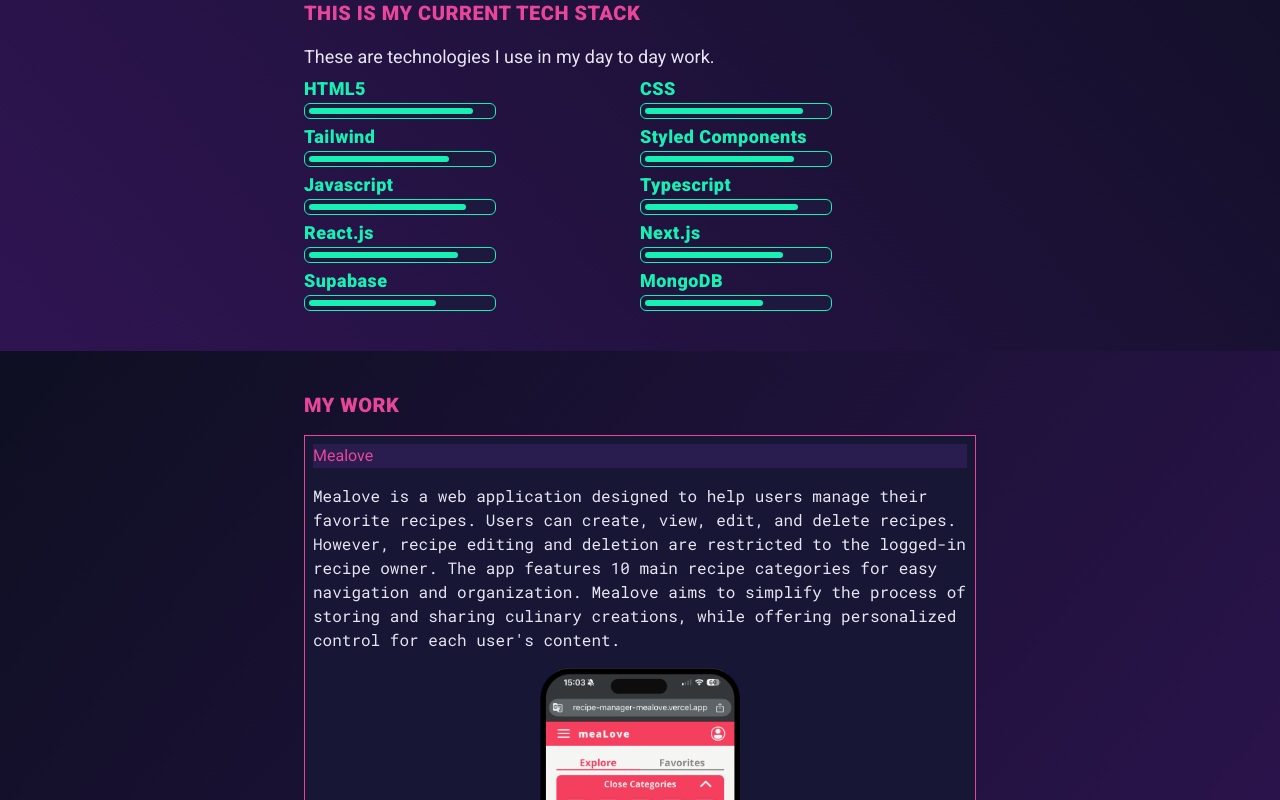
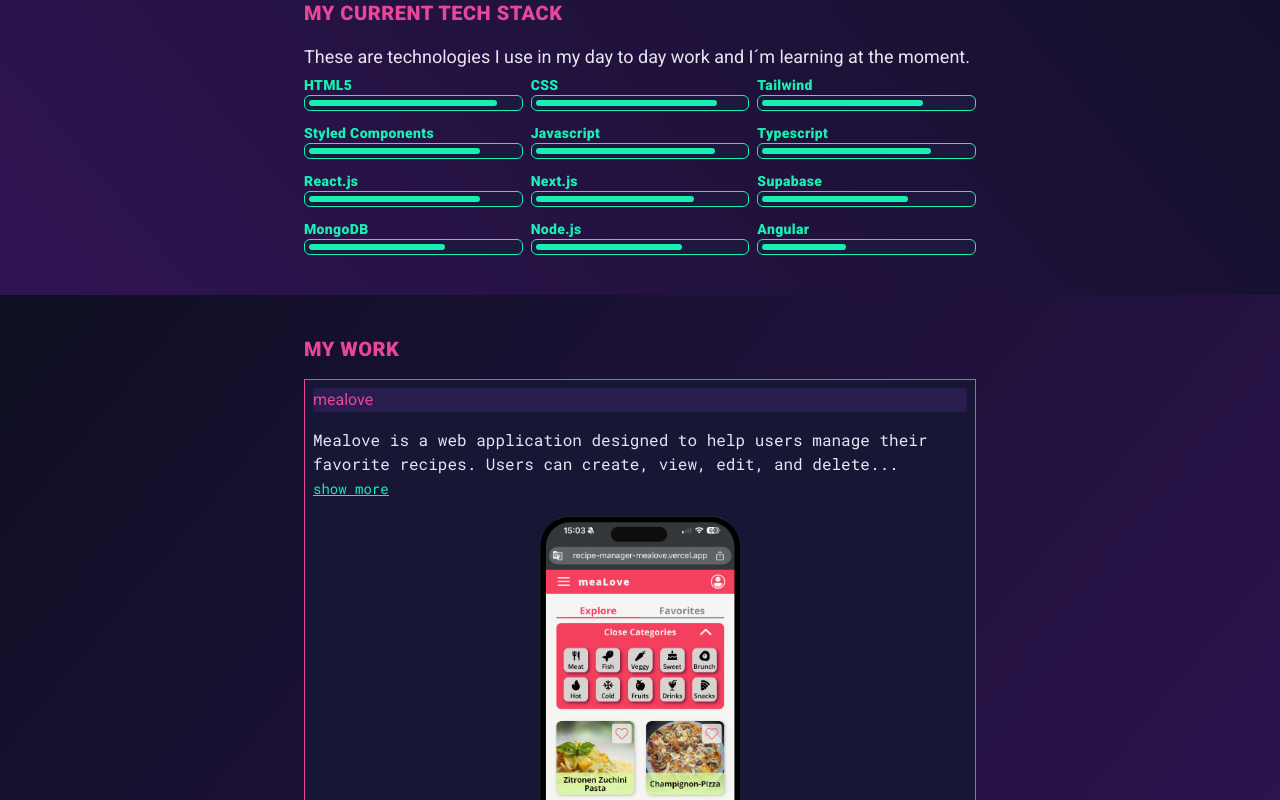
Before and after one commit to stekug/stephankugler-personal-portfolio, a Next.js app: page / in a window 1280 px wide. Shown: the part 1200-2000 px from the top of the page. Built offline with nearby package versions, Linux system fonts and the light colour scheme.

Commit message:
use Project component to display projects
add type for project
fix: Overlapping Progressbar
add TextExpander component

```diff
--- a/app/_components/ProfileText.tsx
+++ b/app/_components/ProfileText.tsx
@@ -27,21 +27,26 @@ export default function ProfileText() {
       </article>
       <section className="text-lg max-w-2xl w-full">
         <span className="text-xl font-black block text-accentPink-1 uppercase tracking-wide mb-4">
-          This is my current tech stack
+          My current tech stack
         </span>
         <div>
-          <p>These are technologies I use in my day to day work. </p>
-          <div className="grid grid-cols-2">
+          <p>
+            These are technologies I use in my day to day work and I´m learning
+            at the moment.{' '}
+          </p>
+          <div className="grid grid-cols-2 gap-2 sm:grid-cols-3">
             <ProgressBar name="HTML5" progress={90} />
             <ProgressBar name="CSS" progress={87} />
             <ProgressBar name="Tailwind" progress={77} />
             <ProgressBar name="Styled Components" progress={82} />
             <ProgressBar name="Javascript" progress={86} />
-            <ProgressBar name="Typescript" progress={84} />
+            <ProgressBar name="Typescript" progress={81} />
             <ProgressBar name="React.js" progress={82} />
             <ProgressBar name="Next.js" progress={76} />
             <ProgressBar name="Supabase" progress={70} />
             <ProgressBar name="MongoDB" progress={65} />
+            <ProgressBar name="Node.js" progress={70} />
+            <ProgressBar name="Angular" progress={40} />
           </div>
         </div>
       </section>
--- a/app/_components/ProgressBar.tsx
+++ b/app/_components/ProgressBar.tsx
@@ -5,11 +5,11 @@ interface Props {
 
 export default function ProgressBar({ name, progress }: Props) {
   return (
-    <div className="mt-1">
-      <span className="text-m font-black block text-accentGreen-1 tracking-wide">
+    <div className="mt-1 w-full">
+      <span className="text-sm font-black block text-accentGreen-1 tracking-wide">
         {name}
       </span>
-      <div className="w-48 h-4 bg-primary-4 rounded-md overflow-hidden border border-accentGreen-1 p-1">
+      <div className="h-4 bg-primary-4 rounded-md overflow-hidden border border-accentGreen-1 p-1">
         <div
           className="h-full bg-accentGreen-1 transition-all rounded-md"
           style={{ width: `${progress}%` }}
--- /dev/null
+++ b/app/_components/Project.tsx
@@ -0,0 +1,34 @@
+import { robotoMono } from '@/app/layout';
+import Image from 'next/image';
+import type { Project } from '@/app/_types/Projext';
+import TextExpander from './TextExpander';
+interface Props {
+  project: Project;
+}
+
+export default function Project({ project }: Props) {
+  const { title, description, image } = project;
+
+  return (
+    <div className="bg-primary-5">
+      <div className="flex flex-col w-full h-full border border-accentPink-1 p-2">
+        <span className="bg-primary-2 text-accentPink-1 w-full lowercase">
+          {title}
+        </span>
+        <div className="flex flex-col">
+          <p className={`${robotoMono.className} pt-4`}>
+            <TextExpander>{description}</TextExpander>
+          </p>
+          <Image
+            src={image}
+            width={200}
+            height={150}
+            alt={`${title}`}
+            quality={66}
+            className="mt-4 mx-auto shadow-sm shadow-primary-2 rounded-3xl"
+          />
+        </div>
+      </div>
+    </div>
+  );
+}
--- /dev/null
+++ b/app/_components/TextExpander.tsx
@@ -0,0 +1,27 @@
+'use client';
+
+import { useState } from 'react';
+
+interface Props {
+  children: string;
+}
+
+export default function TextExpander({ children }: Props) {
+  const [isExpanded, setIsExpanded] = useState(false);
+
+  const displayText = isExpanded
+    ? children
+    : children.split(' ').slice(0, 20).join(' ') + '...';
+
+  return (
+    <span>
+      {displayText}
+      <button
+        className="text-sm text-accentGreen-1 hover:text-accentPink-1 leading-3 border-b border-accentGreen-1 hover:border-accentPink-1"
+        onClick={() => setIsExpanded(!isExpanded)}
+      >
+        {isExpanded ? 'show less' : 'show more'}
+      </button>
+    </span>
+  );
+}
--- a/app/_components/Work.tsx
+++ b/app/_components/Work.tsx
@@ -1,31 +1,15 @@
 import projects from '@/data/projects.json';
-import { robotoMono } from '@/app/layout';
-import Image from 'next/image';
+import Project from './Project';
 
 export default function Work() {
-  const { title, description, tech, image, type } = projects[0];
   return (
     <section className="w-full max-w-2xl mb-8">
       <span className="text-xl font-black block text-accentPink-1 uppercase tracking-wide mb-4">
         My Work
       </span>
-      <div className="bg-primary-5">
-        <div className="flex flex-col w-full h-full border border-accentPink-1 p-2">
-          <span className="bg-primary-2 text-accentPink-1 w-full">{title}</span>
-          <div className="flex flex-col">
-            <p className={`${robotoMono.className} text-m pt-4`}>
-              {description}
-            </p>
-            <Image
-              src={image}
-              width={200}
-              height={0}
-              alt={`${title}`}
-              className="mt-4 mx-auto shadow-sm shadow-primary-2 rounded-3xl"
-            />
-          </div>
-        </div>
-      </div>
+      {projects.map((project) => (
+        <Project project={project} key={project.id} />
+      ))}
     </section>
   );
 }
--- /dev/null
+++ b/app/_types/Projext.ts
@@ -0,0 +1,10 @@
+export interface Project {
+  id: string;
+  title: string;
+  description: string;
+  tech: string;
+  github: string;
+  image: string;
+  type: string;
+  video: string | null;
+}
--- a/data/projects.json
+++ b/data/projects.json
@@ -1,5 +1,6 @@
 [
   {
+    "id": "1",
     "title": "Mealove",
     "description": "Mealove is a web application designed to help users manage their favorite recipes. Users can create, view, edit, and delete recipes. However, recipe editing and deletion are restricted to the logged-in recipe owner. The app features 10 main recipe categories for easy navigation and organization. Mealove aims to simplify the process of storing and sharing culinary creations, while offering personalized control for each user's content.",
     "tech": "React, Next.js, Typescript, Cloudinary, Styled-Components, Node.js, SWR, NextAuth.js, MongoDB, Mongoose, Vercel, Git, Github",
```
